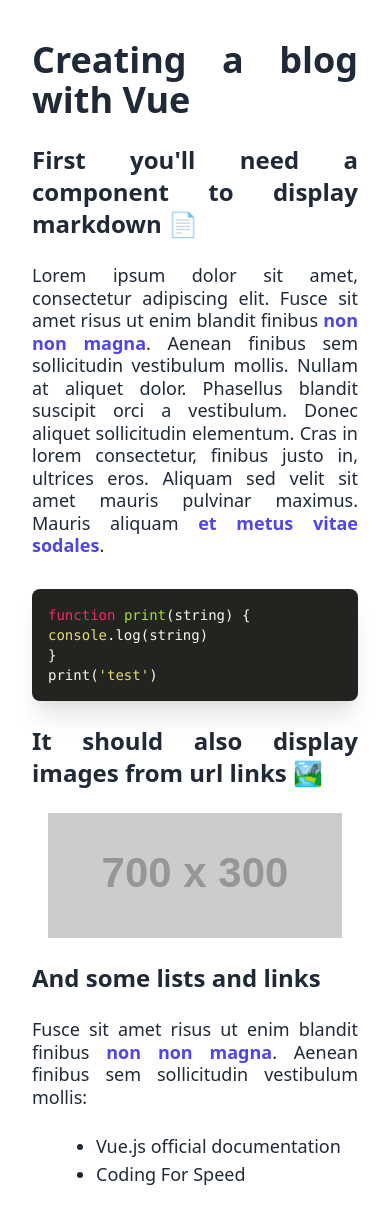
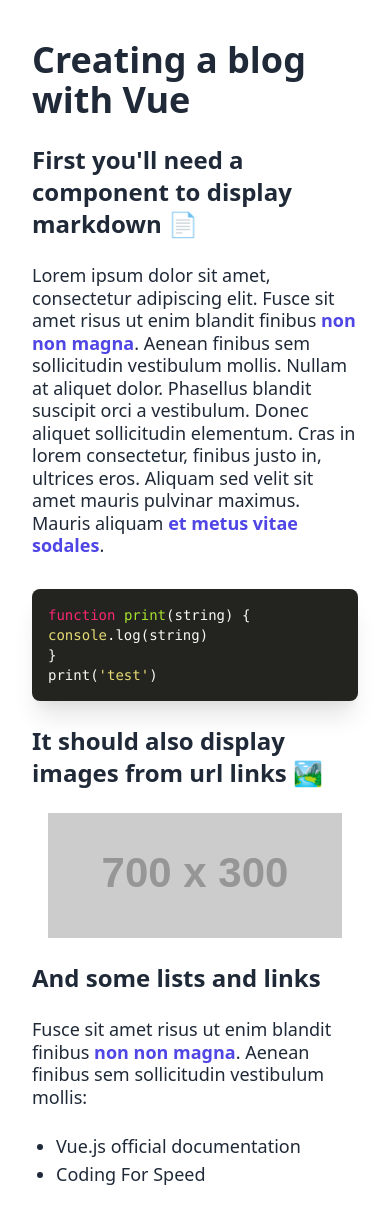
Before and after one commit to ps1312/simple_blog, a Vue app: page /posts/1 in a window 390 px wide. Shown: the top 1224 px of the page. Built offline with nearby package versions, Linux system fonts and the light colour scheme.

Commit message:
changed styles

```diff
--- a/src/components/MarkdownDisplay.vue
+++ b/src/components/MarkdownDisplay.vue
@@ -38,7 +38,7 @@ export default {
 }
 
 .markdown-body {
-  @apply text-gray-800 text-justify text-lg
+  @apply text-gray-800 text-lg
 }
 
 .markdown-body strong {
@@ -62,7 +62,7 @@ export default {
 }
 
 .markdown-body ul {
-  @apply list-disc ml-16 mt-6
+  @apply list-disc ml-6 mt-6 sm:ml-16
 }
 
 </style>
```
